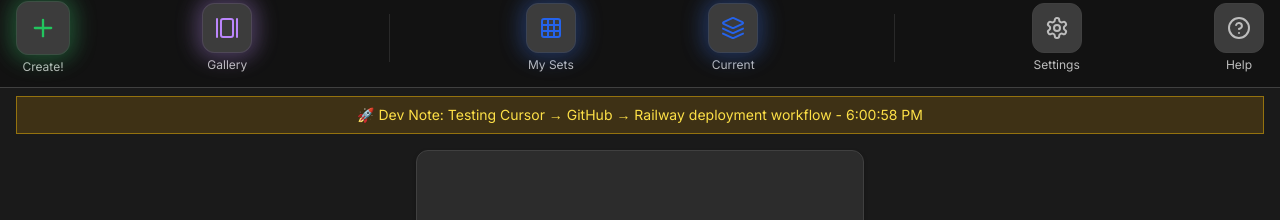
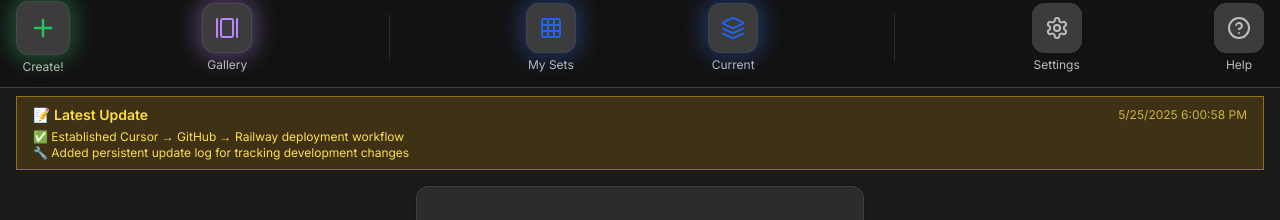
Before and after one commit to MaartenRischen/ThaiFlashcardsApp, a Next.js app: page / in a window 1280 px wide. Shown: the part 364-584 px from the top of the page. Built offline with nearby package versions, Linux system fonts and the light colour scheme; no server answers.

Commit message:
feat: convert dev note to persistent update log for tracking development changes

```diff
--- a/app/page.tsx
+++ b/app/page.tsx
@@ -1059,9 +1059,16 @@ export default function ThaiFlashcards() {
         onOpenSetWizard={() => setShowSetWizardModal(true)}
       />
 
-      {/* Dev Note - Testing deployment workflow */}
-      <div className="bg-yellow-600/20 border border-yellow-500/50 text-yellow-300 px-4 py-2 mx-4 mt-2 rounded-lg text-sm text-center">
-        🚀 Dev Note: Testing Cursor → GitHub → Railway deployment workflow - {new Date().toLocaleTimeString()}
+      {/* Development Update Log */}
+      <div className="bg-yellow-600/20 border border-yellow-500/50 text-yellow-300 px-4 py-2 mx-4 mt-2 rounded-lg text-sm">
+        <div className="flex items-center justify-between mb-1">
+          <span className="font-semibold">📝 Latest Update</span>
+          <span className="text-xs opacity-75">{new Date().toLocaleDateString()} {new Date().toLocaleTimeString()}</span>
+        </div>
+        <div className="text-xs">
+          ✅ Established Cursor → GitHub → Railway deployment workflow<br/>
+          🔧 Added persistent update log for tracking development changes
+        </div>
       </div>
 
       {/* Show testGenResult for debugging - Refined conditional and type guards */}
```
